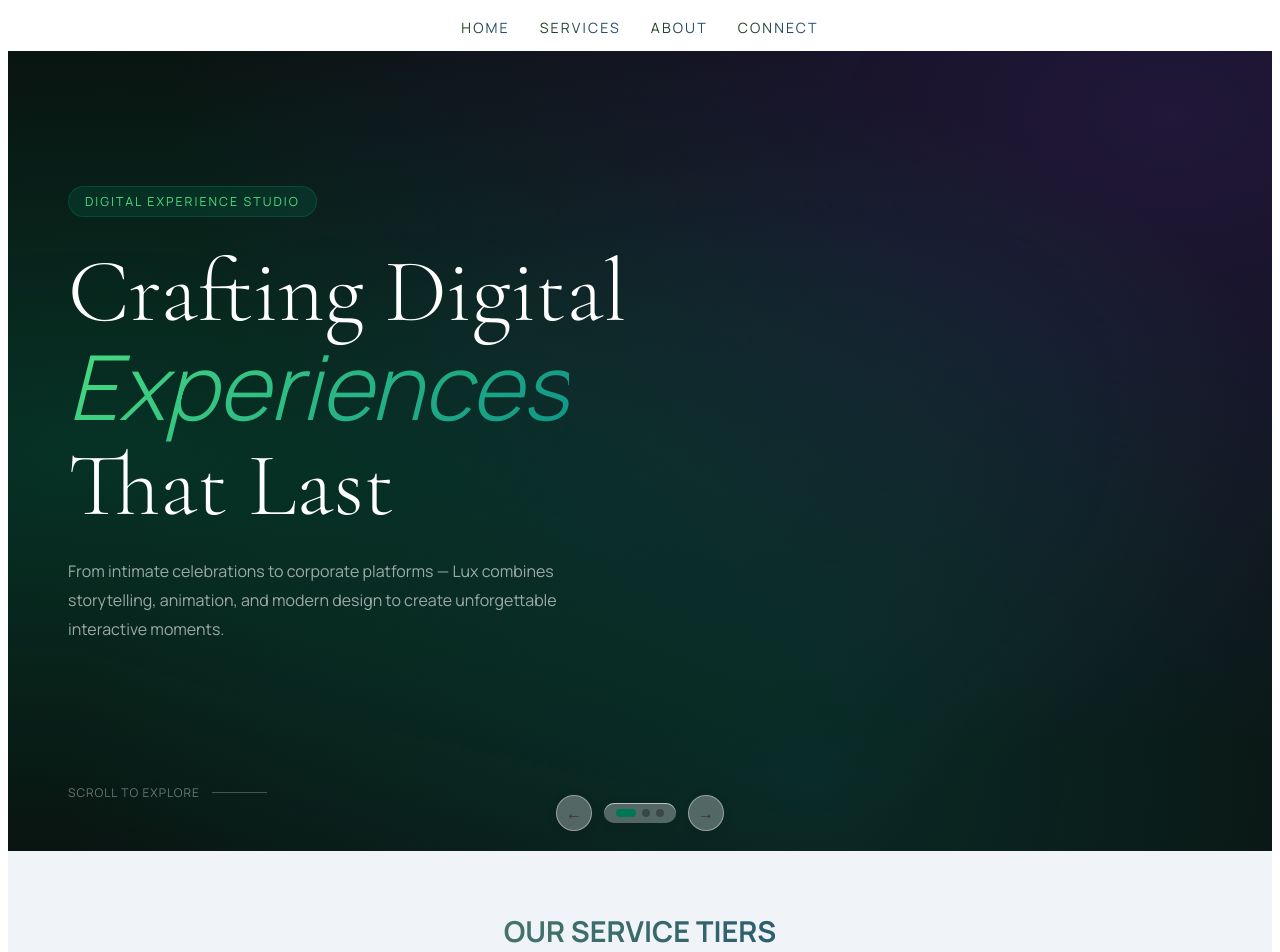
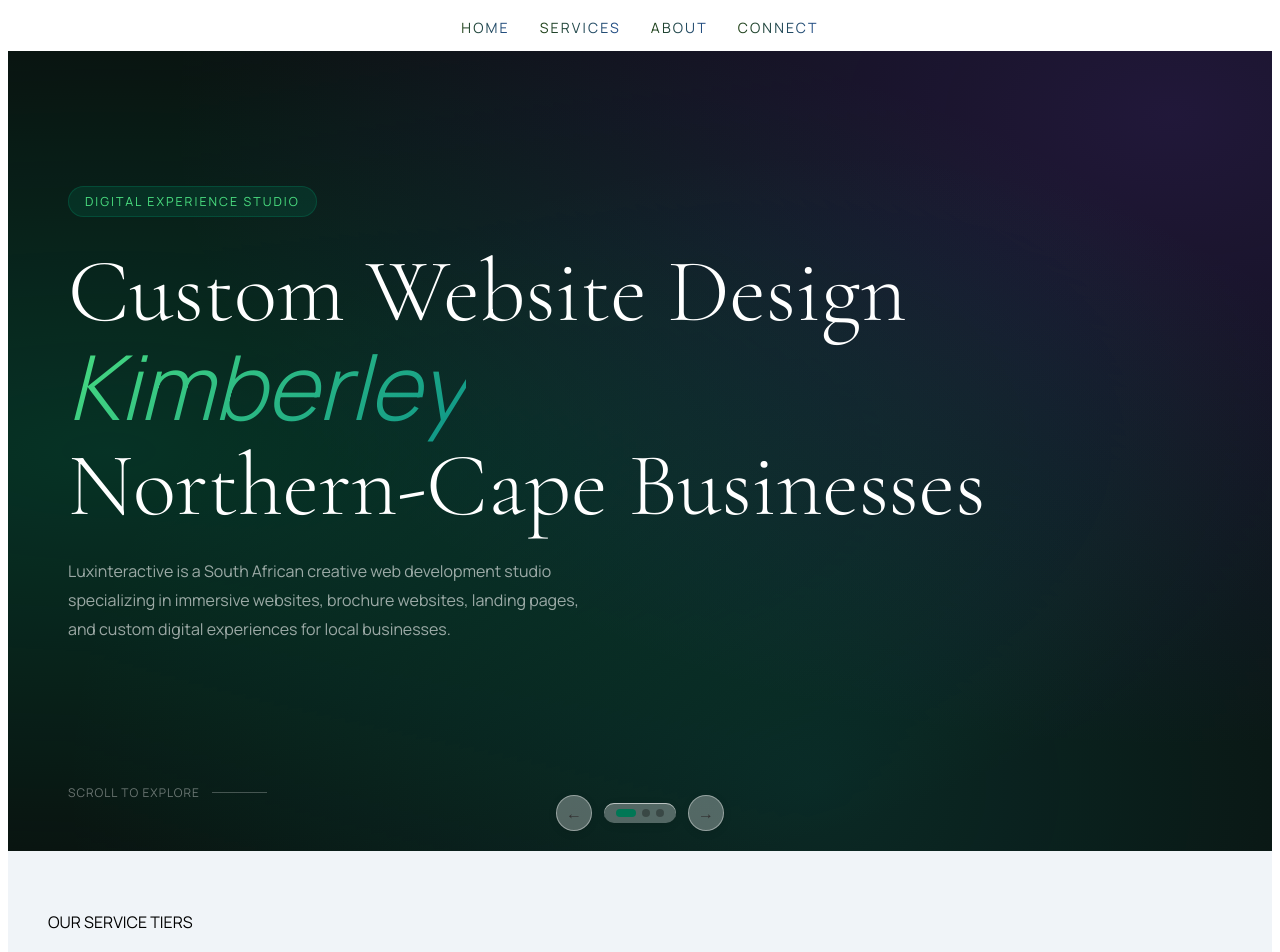
Before and after one commit to Ashton607/Lux, a React (Vite) app: page /dashboard in a window 1280 px wide. Shown: the top 952 px of the page. Built offline with nearby package versions, Linux system fonts and the light colour scheme.

Commit message:
Change: improved slide 1 hero for better seo

```diff
--- a/index.html
+++ b/index.html
@@ -5,7 +5,7 @@
     <link rel="icon" type="image/svg+xml" href="/Lux logo.svg" />
     <meta name="viewport" content="width=device-width, initial-scale=1.0" />
     <meta name="description" content="luxinteractive is a South African creative web development studio building custom websites, interactive experiences, and scalable web applications for local businesses." />
-    <title>luxinteractive | Northern Cape</title>
+    <title>luxinteractive | Website Design South Africa</title>
   </head>
   <body>
     <div id="root"></div>
--- a/src/components/dashboard/Dashboard.jsx
+++ b/src/components/dashboard/Dashboard.jsx
@@ -233,7 +233,8 @@ const [menuOpen, setMenuOpen] = useState(false);
      {/*Packages Section*/}
 
     <div className="container1">
-      <h1> OUR SERVICE TIERS</h1>
+      <span className="container1-badge">OUR SERVICE TIERS</span>
+      <h1> </h1>
       <p>Transform your special moments into beautifully crafted digital experiences where creativity meets elegance.
     From intimate celebrations to grand events, Lux combines storytelling,
     animation, and modern design to create unforgettable interactive moments.
--- a/src/components/slides/Slide1.jsx
+++ b/src/components/slides/Slide1.jsx
@@ -19,13 +19,14 @@ const Slide1 = () => {
         <div className="lm-hero-content">
           <div className="lm-hero-badge">Digital Experience Studio</div>
           <h1 className="lm-hero-title">
-            Crafting Digital<br />
-            <span className="lm-hero-accent">Experiences</span><br />
-            That Last
+            Custom Website Design<br />
+            <span className="lm-hero-accent">Kimberley</span><br />
+            Northern-Cape Businesses
           </h1>
           <p className="lm-hero-sub">
-            From intimate celebrations to corporate platforms — Lux combines storytelling,
-            animation, and modern design to create unforgettable interactive moments.
+            Luxinteractive
+            is a South African creative web development studio specializing in immersive websites,
+            brochure websites, landing pages, and custom digital experiences for local businesses.
           </p>
         </div>
 
```
